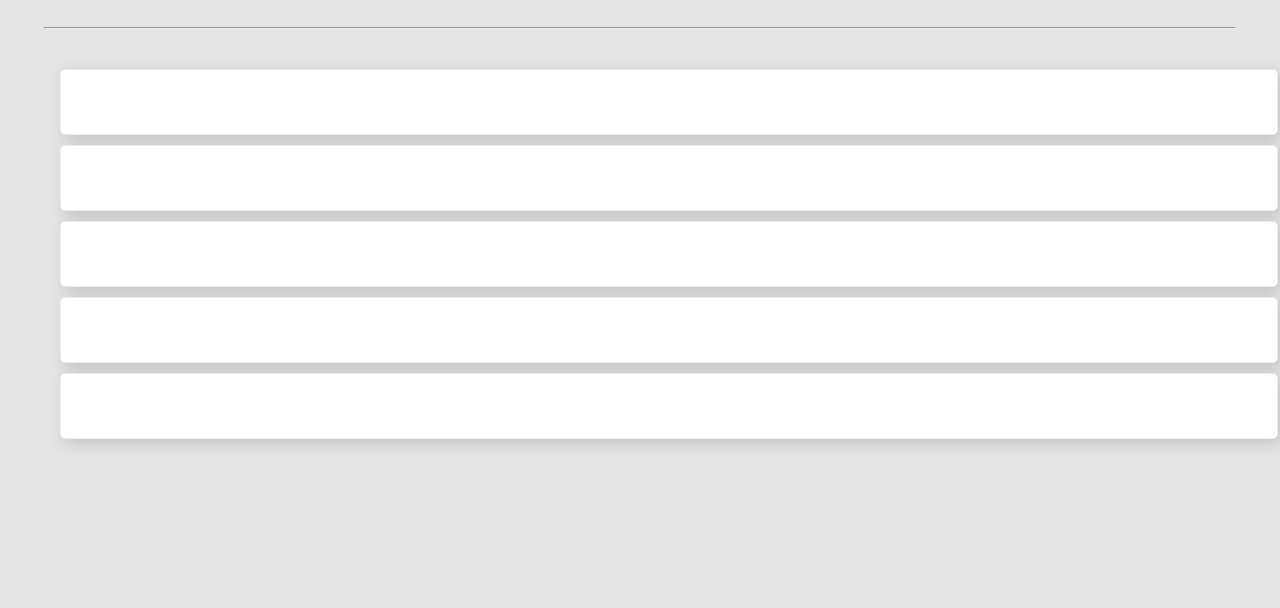
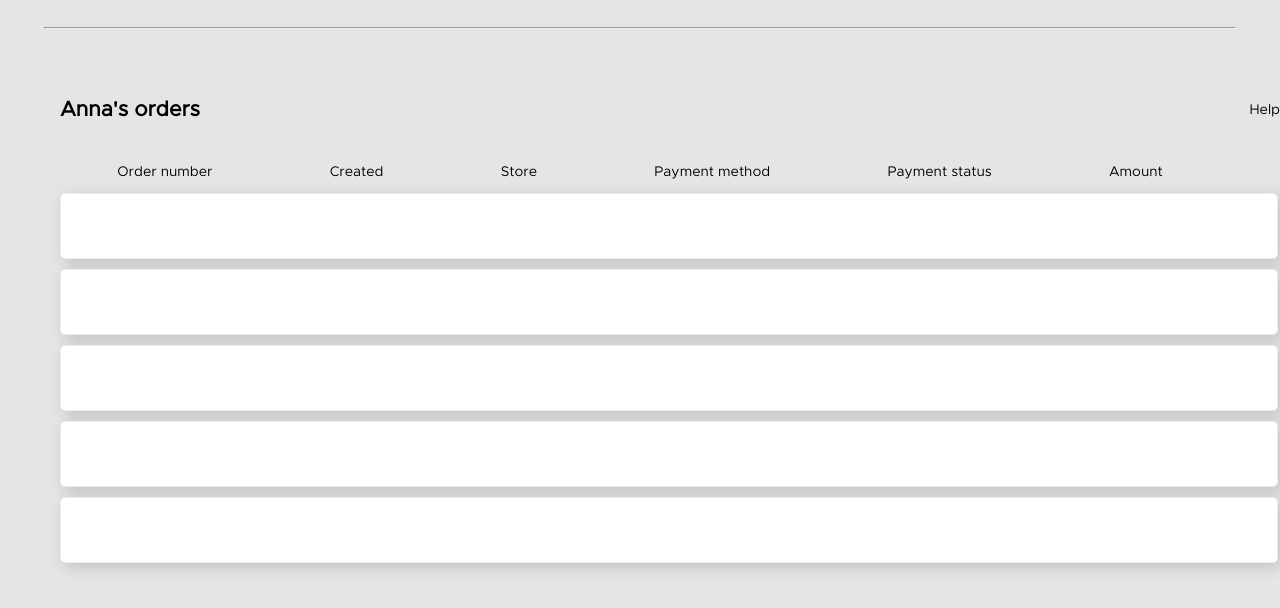
Before and after one commit to adeelalam/Cutomer-page, a plain HTML site: page index.html in a window 1280 px wide. Shown: the part 202-810 px from the top of the page. Drawn offline with Linux system fonts and the light colour scheme.

Commit message:
Added elements

```diff
--- a/index.html
+++ b/index.html
@@ -51,6 +51,19 @@
             </div>
             <hr>
         </div>
+        <div class="flex-container-Title">
+          <div><h2>Anna's orders</h2></div>
+          <div>Help</div>
+        </div>
+        <div class="flex-container2">
+          <div>Order number</div>
+          <div>Created</div>
+          <div>Store</div>
+          <div>Payment method</div>
+          <div>Payment status</div>
+          <div>Amount</div>
+        </div>
+
         <div class="box"></div>
         <div class="box"></div>
         <div class="box"></div>
--- a/style.css
+++ b/style.css
@@ -48,6 +48,29 @@ section{
       width: 93%;
       margin: 30px;
   }
+  .flex-container-Title{
+    display: flex;
+    flex-flow: row wrap;
+    justify-content: space-between;
+    /* align-self: center; */
+    font-family: Metropolis;
+    font-size: 14px;
+    line-height: 22px;
+    padding-top: 40px;
+    padding-left: 60px;
+
+  }
+  .flex-container2 {
+    display: flex;
+    flex-flow: row wrap;
+    justify-content: space-evenly;
+    /* align-self: center; */
+    font-family: Metropolis;
+    font-size: 14px;
+    line-height: 22px;
+    padding-top: 40px;
+    /* width: 90%; */
+  }
   .box{
       display: flex;
       /* justify-content: space-evenly; */
```
